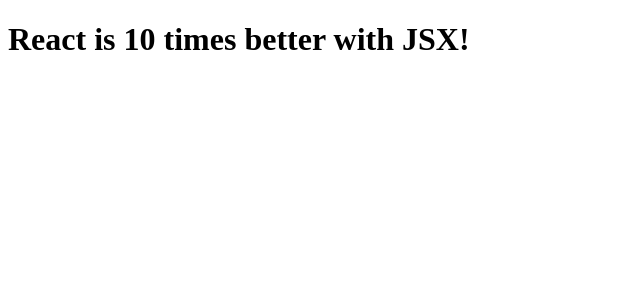
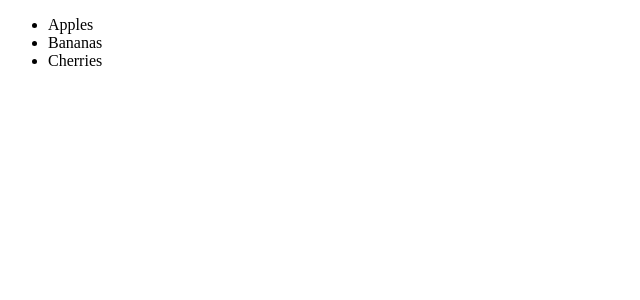
Before and after one commit to thanhpham091790/reactjs, a React (Create React App) app: page / in a window 1280 px wide. Shown: the top 300 px of the page, without its empty margins (0-640 px from the left). Built offline with nearby package versions, Linux system fonts and the light colour scheme.

Commit message:
Inserting a large block of HTML

```diff
--- a/src/index.js
+++ b/src/index.js
@@ -1,5 +1,11 @@
 import React from 'react';
 import ReactDOM from 'react-dom';
 
-const myelement = <h1>React is {5 + 5} times better with JSX!</h1>
+const myelement = (
+    <ul>
+        <li>Apples</li>
+        <li>Bananas</li>
+        <li>Cherries</li>
+    </ul>
+);
 ReactDOM.render(myelement, document.getElementById("root"));
```
